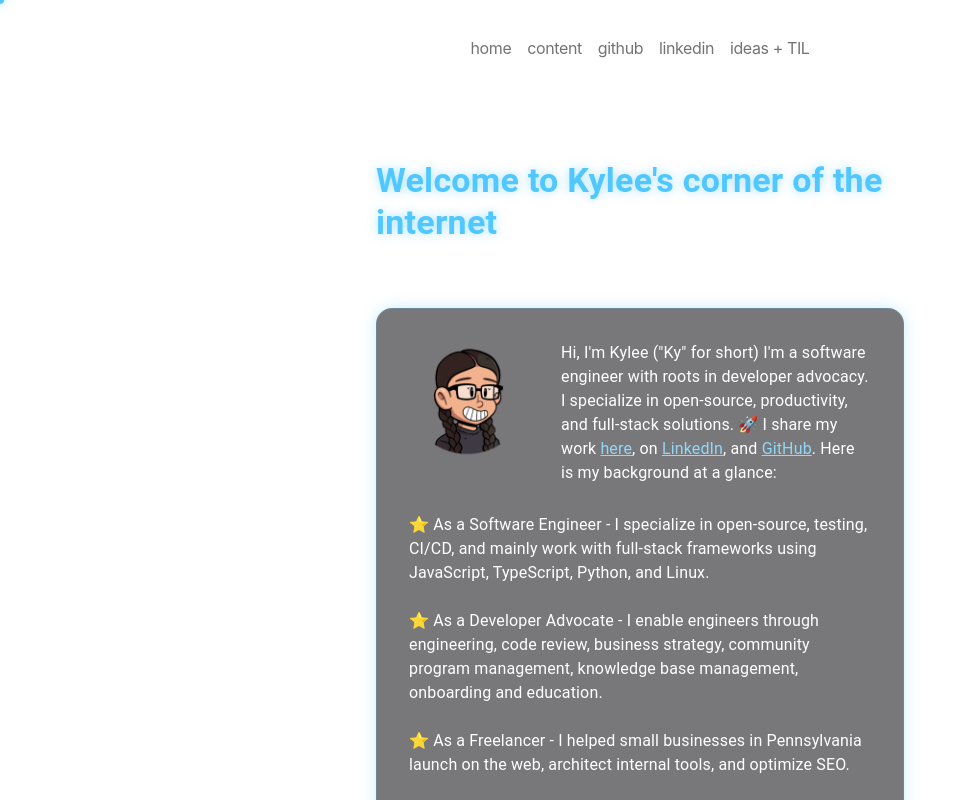
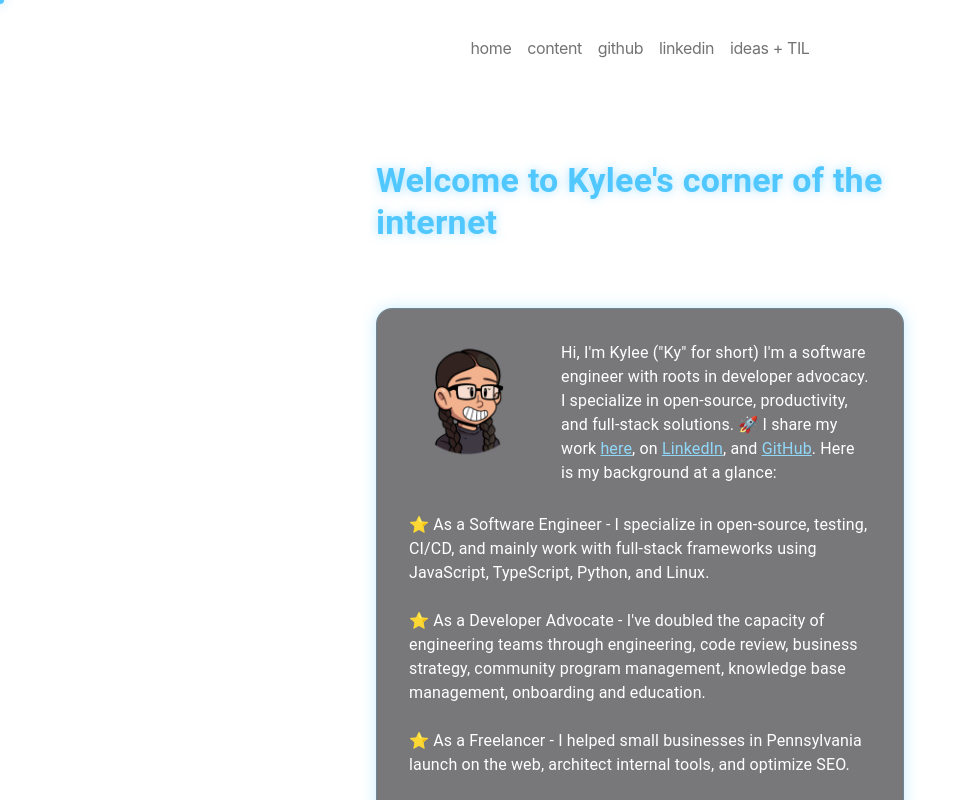
Before and after one commit to kyleecodes/communaltech_nextjs_website, a Next.js app: page / in a window 1280 px wide. Shown: the top 800 px of the page, without its empty margins (0-973 px from the left). Built offline with nearby package versions, Linux system fonts and the light colour scheme.

Commit message:
Update ProfileCard.tsx

```diff
--- a/app/components/ProfileCard.tsx
+++ b/app/components/ProfileCard.tsx
@@ -73,8 +73,9 @@ export default function ProfileCard() {
         <ListItem>
           <ListItemText primary="⭐ As a Software Engineer - I specialize in open-source, testing, CI/CD, and mainly work with full-stack frameworks using JavaScript, TypeScript, Python, and Linux." />
         </ListItem>
+
         <ListItem>
-          <ListItemText primary="⭐ As a Developer Advocate - I enable engineers through engineering, code review, business strategy, community program management, knowledge base management, onboarding and education." />
+          <ListItemText primary="⭐ As a Developer Advocate - I've doubled the capacity of engineering teams through engineering, code review, business strategy, community program management, knowledge base management, onboarding and education." />
         </ListItem>
 
         <ListItem>
```
